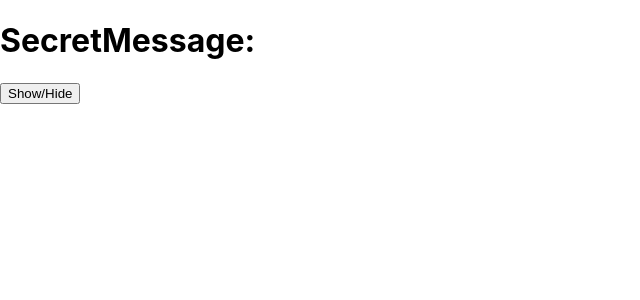
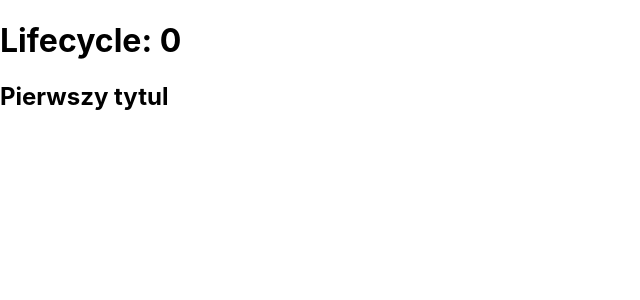
Before and after one commit to GrYzLy/React_Sept2023, a React (Create React App) app: page / in a window 1280 px wide. Shown: the top 300 px of the page, without its empty margins (0-640 px from the left). Built offline with nearby package versions, Linux system fonts and the light colour scheme.

Commit message:
Lifecycle

```diff
--- /dev/null
+++ b/src/Lifecycle/Lifecycle.js
@@ -0,0 +1,49 @@
+import React, {Component} from 'react'
+
+class Lifecycle extends Component {
+    constructor(){
+        super()
+
+        this.title = "Pierwszy tytul"
+        this.state = {
+            cycle : 0
+        }
+
+        console.log("Constructor")
+        console.log("Cycle: " + this.state.cycle)
+    }
+
+    componentDidMount() {
+        console.log("Coponent did mount!")
+        this.title = "Nowy tytul"
+        setInterval(
+            () => this.setState({cycle: this.state.cycle + 1}),
+            10000
+        )
+
+        console.log(this.title)
+
+    }
+
+    componentDidUpdate(prevProps, prevState) {
+        console.log("Component did update!")
+        console.log("Cycle: " + this.state.cycle)
+
+        console.log("prevProp: ", prevProps)
+        console.log("prevState: ", prevState)
+
+    }
+    render() {
+        console.log("Render!")
+        return (
+            <div>
+                <h1>Lifecycle: { this.state.cycle}</h1>
+                <h2>{this.title}</h2>
+
+            </div>
+        )
+    }
+}
+
+
+export default Lifecycle;
--- a/src/index.js
+++ b/src/index.js
@@ -9,6 +9,7 @@
 import Counter from './Counter/Counter';
 import LoginForm from './LoginForm/LoginForm';
 import SecretMessage from './SecretMessage/SecretMessage';
+import Lifecycle from './Lifecycle/Lifecycle';
 
 
 
@@ -24,7 +25,8 @@
     <Greetings name="Jan" /> */}
     {/* <Counter /> */}
     {/* <LoginForm /> */}
-    <SecretMessage />
+    {/* <SecretMessage /> */}
+    <Lifecycle />
 
   </React.StrictMode>
 );
```
